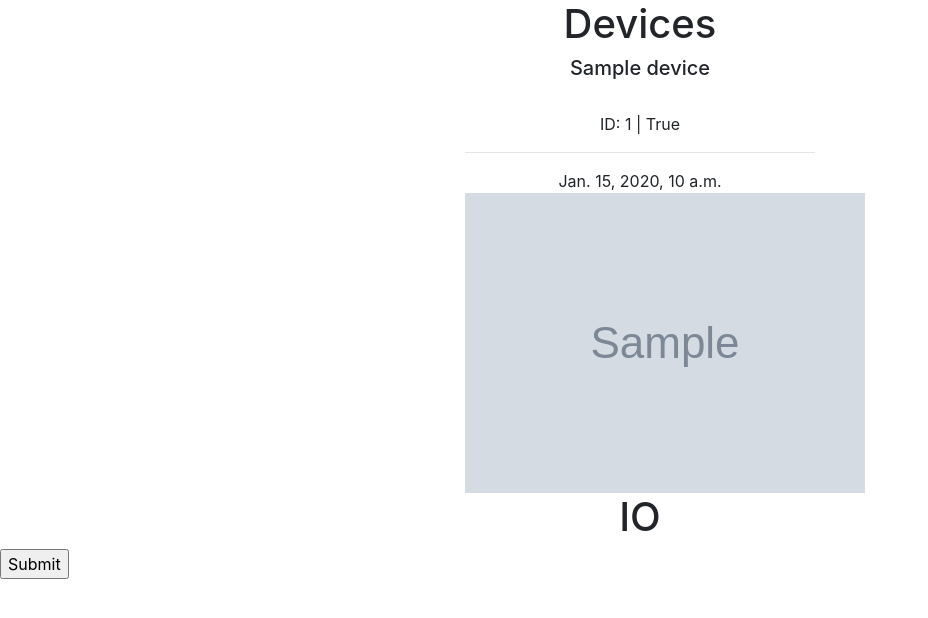
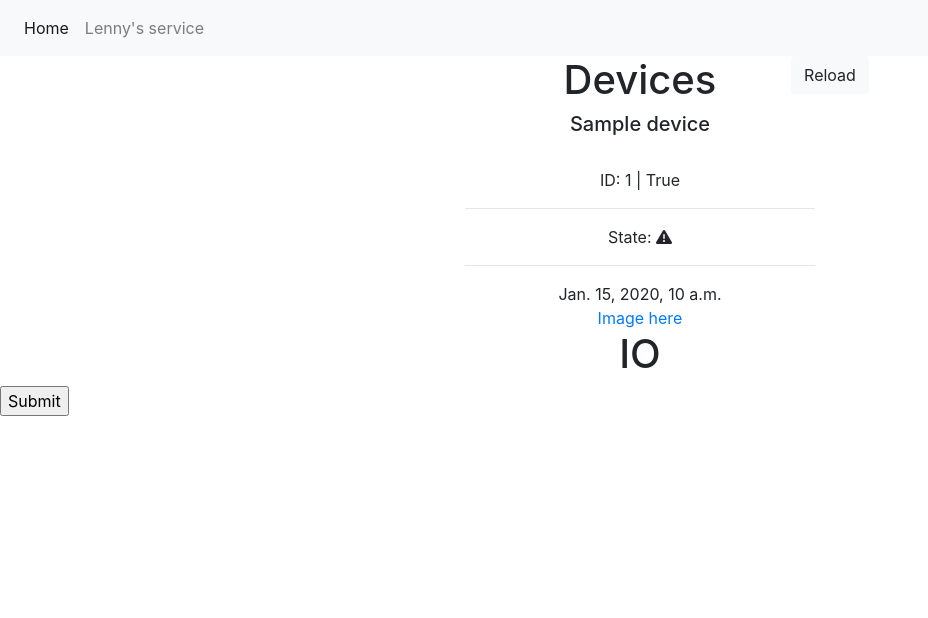
Before and after one commit to lennert-steyaert/Embedded_programming, a Django app: page /polls/ in a window 1280 px wide. Shown: the top 618 px of the page, without its empty margins (0-928 px from the left). Run offline with Django 3.2, Linux system fonts and the light colour scheme; tables that the repository leaves empty hold one stand-in row (values such as "Sample post"); grey boxes marked "Sample" are stand-in pictures; some libraries are stand-ins or nearby versions.

Commit message:
frontend update ios

```diff
--- a/polls/imodel.py
+++ b/polls/imodel.py
@@ -3,7 +3,7 @@ import json
 from .models import Device
 from .models import IO
 from .models import Type
-
+from datetime import datetime
 from .dtos import DTODevice
 from .dtos import DTOIO
 
@@ -108,8 +108,7 @@ class iDevice:
         else:
             queryset = Device.objects.get(pk=id)
             queryset.name = deviceDTO.name
-            queryset.lastSync = deviceDTO.lastSync
-            queryset.lastSync = deviceDTO.lastSync
+            queryset.lastSync = datetime.now()
             queryset.lastMessageAccepted = deviceDTO.lastMessageAccepted
             queryset.img = deviceDTO.img
 
--- a/polls/urls.py
+++ b/polls/urls.py
@@ -16,6 +16,8 @@ urlpatterns = [
     path('device',views.device,name='device'),
     path('io',views.io,name='io'),
     path('deviceIO',views.deviceIO,name='deviceIO'),
+    path('webios',views.webios,name='webios'),
+    path('webdevices',views.webdevices,name='webdevices'),
     url(r'^signup', UserRegistrationView.as_view()),
     url(r'^signin', UserLoginView.as_view()),
     url(r'^profile', UserProfileView.as_view()),
@@ -24,5 +26,3 @@ urlpatterns = [
     url(r'^deviceioview', DeviceIOView.as_view())
  #   path('profile/<int:id>',views.device,name='device'),
 ]
-
-urlpatterns = urlpatterns + static(settings.MEDIA_URL,document_root=settings.MEDIA_ROOT)
--- a/polls/views.py
+++ b/polls/views.py
@@ -8,6 +8,7 @@ from .imodel import iIO
 import json
 from django.core import serializers
 from datetime import datetime
+from datetime import timedelta
 
 from django.views.decorators.csrf import csrf_exempt
 
@@ -52,10 +53,32 @@ iIO = iIO()
 def index(request):
     #return HttpResponse("Hello there welcome at the Lenny's django page")
     devices = Device.objects.all()
-    return render(request,'home.html',{'devices':devices})
+    date = datetime.now()-timedelta(seconds=30)
+    return render(request,'home.html',{'devices':devices,'datetime':date})
 def extern(request):
     result = request.POST["num"]
     return render(request,'extern.html',{'result':result})
+@csrf_exempt
+def webios(request):
+    data = json.loads(request.body.decode("utf-8"))
+    if "pk" in data:
+        pk = data["pk"]
+    else:
+        return HttpResponse(status=404)
+    print("DO SCRIPT")
+    print(pk)
+    ios = iIO.GetDeviceIOs(pk)
+    print(ios)
+    if(ios == None):
+        ios = []
+    for io in ios:
+        print(io.IO.pin)
+    return render(request,'io.html',{'ios':ios})
+
+def webdevices(request):
+    devices = Device.objects.all()
+    date = datetime.now()-timedelta(seconds=30)
+    return render(request,'devices.html',{'devices':devices,'datetime':date})
 
 #########
 # API
--- a/templates/base.html
+++ b/templates/base.html
@@ -3,15 +3,42 @@
 <head>
     <meta charset="UTF-8">
     <title>Base</title>
+    <!-- Bootstrap -->
     <link rel="stylesheet" href="https://stackpath.bootstrapcdn.com/bootstrap/4.3.1/css/bootstrap.min.css" integrity="sha384-ggOyR0iXCbMQv3Xipma34MD+dH/1fQ784/j6cY/iJTQUOhcWr7x9JvoRxT2MZw1T" crossorigin="anonymous">
-    <link rel="stylesheet" type="text/css" href="/media/style/stylesheet.css">
+    <!-- Stylesheet -->
+    <link rel="stylesheet" type="text/css" href="/media/stylesheet.css">
+    <!-- Fontawesome -->
+    <script src="https://kit.fontawesome.com/de1b563b81.js" crossorigin="anonymous"></script>
+    <!-- Owl Carousel -->
+    <link rel="stylesheet" href="/media/style/owl-carousel/owl.carousel.min.css">
+    <link rel="stylesheet" href="/media/style/owl-carousel/owl.theme.default.min.css">
 </head>
+<!-- Navbar -->
+<nav class="navbar navbar-expand-lg navbar-light bg-light">
+
+    <div class="collapse navbar-collapse correct-middle" id="navbarNav">
+      <ul class="navbar-nav">
+        <li class="nav-item active">
+          <a class="nav-link" href="#">Home <span class="sr-only">(current)</span></a>
+        </li>
+        <li class="nav-item">
+          <a class="nav-link" href="#">Lenny's service</a>
+        </li>
+      </ul>
+    </div>
+  </nav>
 <body>
     {% block content %}
     {% endblock %}
 </body>
+<!-- JQuery -->
 <script src="https://ajax.googleapis.com/ajax/libs/jquery/3.4.1/jquery.min.js"></script>
 <script src="https://code.jquery.com/jquery-3.3.1.slim.min.js" integrity="sha384-q8i/X+965DzO0rT7abK41JStQIAqVgRVzpbzo5smXKp4YfRvH+8abtTE1Pi6jizo" crossorigin="anonymous"></script>
 <script src="https://cdnjs.cloudflare.com/ajax/libs/popper.js/1.14.7/umd/popper.min.js" integrity="sha384-UO2eT0CpHqdSJQ6hJty5KVphtPhzWj9WO1clHTMGa3JDZwrnQq4sF86dIHNDz0W1" crossorigin="anonymous"></script>
+<!-- Bootstrap JS -->
 <script src="https://stackpath.bootstrapcdn.com/bootstrap/4.3.1/js/bootstrap.min.js" integrity="sha384-JjSmVgyd0p3pXB1rRibZUAYoIIy6OrQ6VrjIEaFf/nJGzIxFDsf4x0xIM+B07jRM" crossorigin="anonymous"></script>
+<!-- Owl Carousel JS -->
+<script src="/media/js/owl-carousel/owl.carousel.min.js"></script>
+<!-- JS file -->
+<script src="/media/js/site.js"></script>
 </html>
--- a/templates/home.html
+++ b/templates/home.html
@@ -1,4 +1,5 @@
 <!-- Import base.html for standard html layout -->
+
 {% extends 'base.html' %}
 
 <!-- Describes content-->
@@ -6,34 +7,53 @@
 
     <div class="container">
     <!-- Content here -->
-        <div class="row justify-content-md-center">
-            <div class="col-sm" align="center">
+        <div class="row" >
+            <div class="col-sm-2  offset-sm-5 space-top" align="center">
                 <h1>Devices</h1>
             </div>
+            <div class="col-sm-2 space-top-button" align="center">
+                <button id="button-reload" type="button" class="btn btn-light" onclick="reloadDevices()">Reload</button>
+            </div>
        </div>
+       <div id="DevicesView">
        <div class="row justify-content-md-center">
             {% for dev in devices %}
-            <div class="col-md-4 space-top" align="center">
+            <div class="col-md-4 space-top" align="center"  onclick="postDevice({{dev.pk}})">
                 <div class="deviceview">
                     <h5>{{dev.name}}</h4>
                     <br>
                     <h7>ID: {{dev.pk}} | {{dev.lastMessageAccepted}}</h7>
                     <hr>
+                    <h7>State: </h7>
+                    {% if dev.lastSync.date == datetime.date and dev.lastSync.time >= datetime.time %}
+                        <!--Device online-->
+                        <i class="far fa-check-circle"></i>
+                    {% else %}
+                        <!--Device offline-->
+                        <i class="fas fa-exclamation-triangle"></i>
+                    {% endif %}
+                    <hr>
                     <h7>{{dev.lastSync}}</h7>
                     <br>
                 </div>
                 <div class="devicepicture">
-                    <img class="responsive-img fitpicture" src="{{dev.img.url}}">
+                    <a href="{{dev.img.url}}">Image here</a>
+                    <!--<img class="responsive-img fitpicture" src="{{dev.img.url}}">-->
                 </div>
             </div>
             {% endfor %}
+         </div>
+        </div>
+
+        <div class="row justify-content-md-center space-top">
+            <div class="col-sm" align="center">
+                <h1>IO</h1>
+            </div>
+        </div>
+        <div id="DetailView">
+            <!-- Io from devices load by ajax-->
         </div>
     </div>
-    <div class="row justify-content-md-center">
-        <div class="col-sm" align="center">
-            <h1>IO</h1>
-        </div>
-   </div>
 
     <form action="extern" method="post">
     {% csrf_token %}
```
Also changed, not shown: 1 other file.
